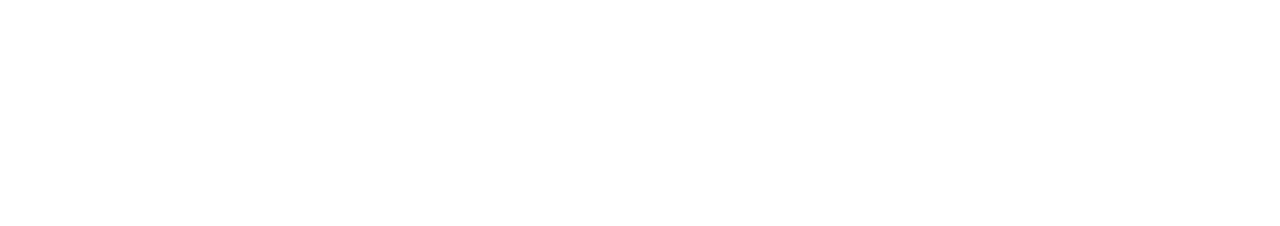
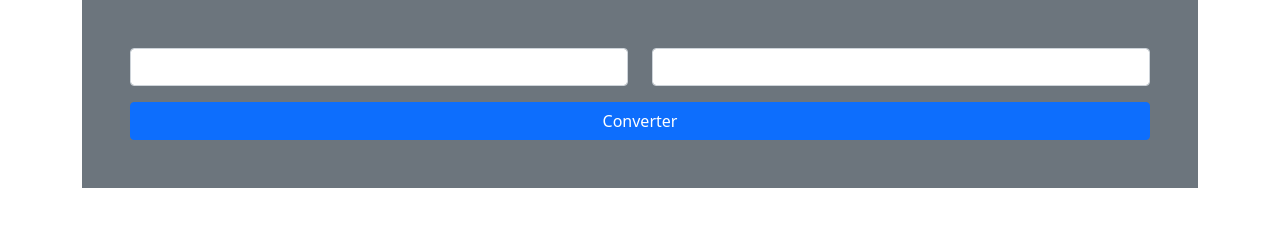
Before and after one commit to WerbssonSaymon/javascript-sistema-multi-ferramentas, a website: page index.html in a window 1280 px wide. Drawn offline with nearby package versions, Linux system fonts and the light colour scheme.

Commit message:
Div da área de conversão

```diff
--- a/index.html
+++ b/index.html
@@ -8,6 +8,28 @@
 </head>
 <body>
     <!-- valores dos inputs são requeridos -->
+    <main class="container">
+        <div class="bg-secondary p-5">
+            <form>
+                <div class="row">
+                    <div class="col">
+                      <input type="number" class="form-control" required>
+                    </div>
+                    <div class="col">
+                      <input type="text" class="form-control">
+                    </div>
+                </div>
+                <div class="d-grid gap-2 mt-3">
+                    <button class="btn btn-primary" type="button">Converter</button>
+                </div>
+            </form>
+        </div>
+        <div></div>
+        <div></div>
+        <div></div>
+        <div></div>
+        <div></div>
+    </main>
 
     <script type="text/javascript" src="conversor.js"></script>
     <script src="https://cdn.jsdelivr.net/npm/bootstrap@5.0.2/dist/js/bootstrap.bundle.min.js" integrity="sha384-MrcW6ZMFYlzcLA8Nl+NtUVF0sA7MsXsP1UyJoMp4YLEuNSfAP+JcXn/tWtIaxVXM" crossorigin="anonymous"></script>
```
